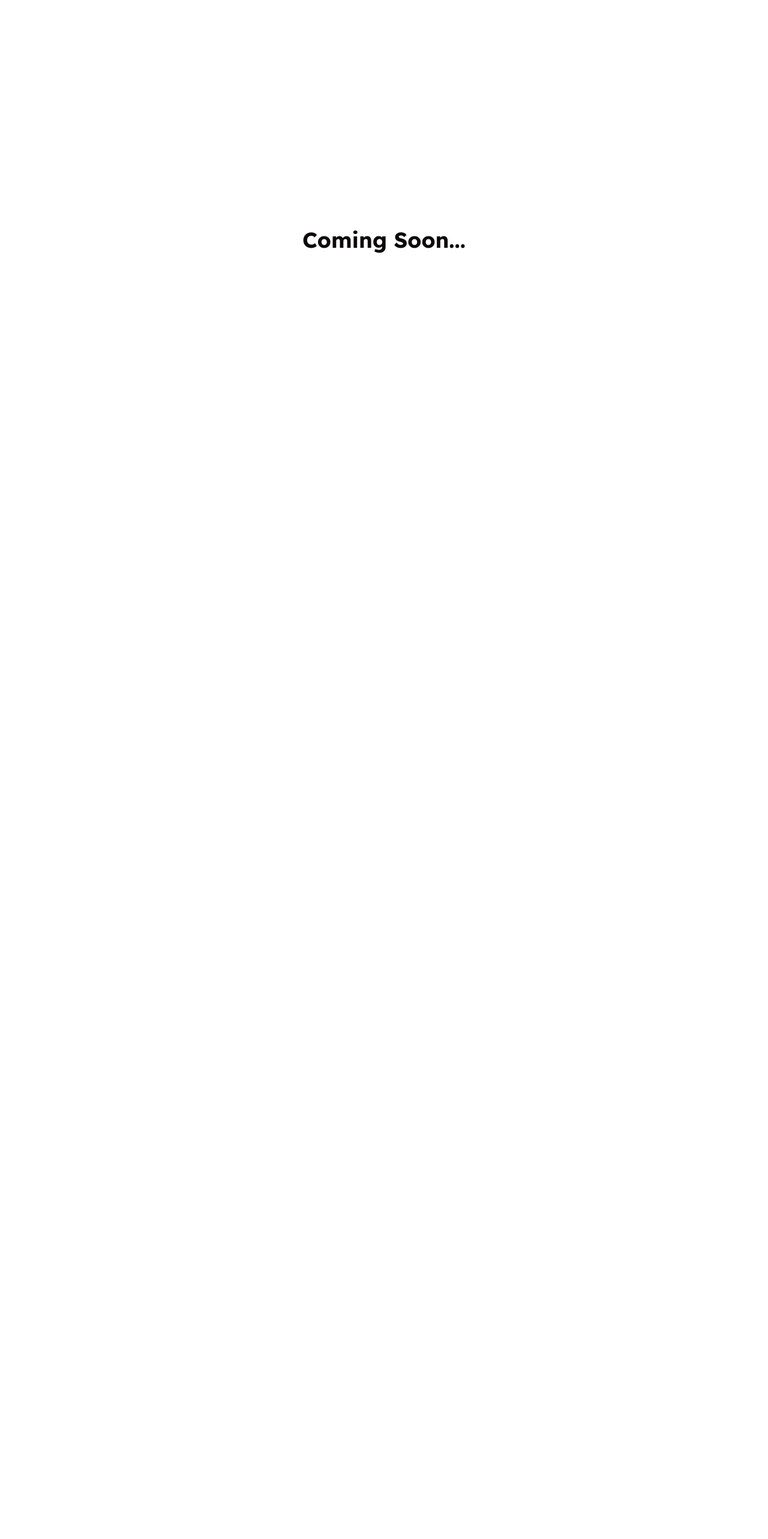
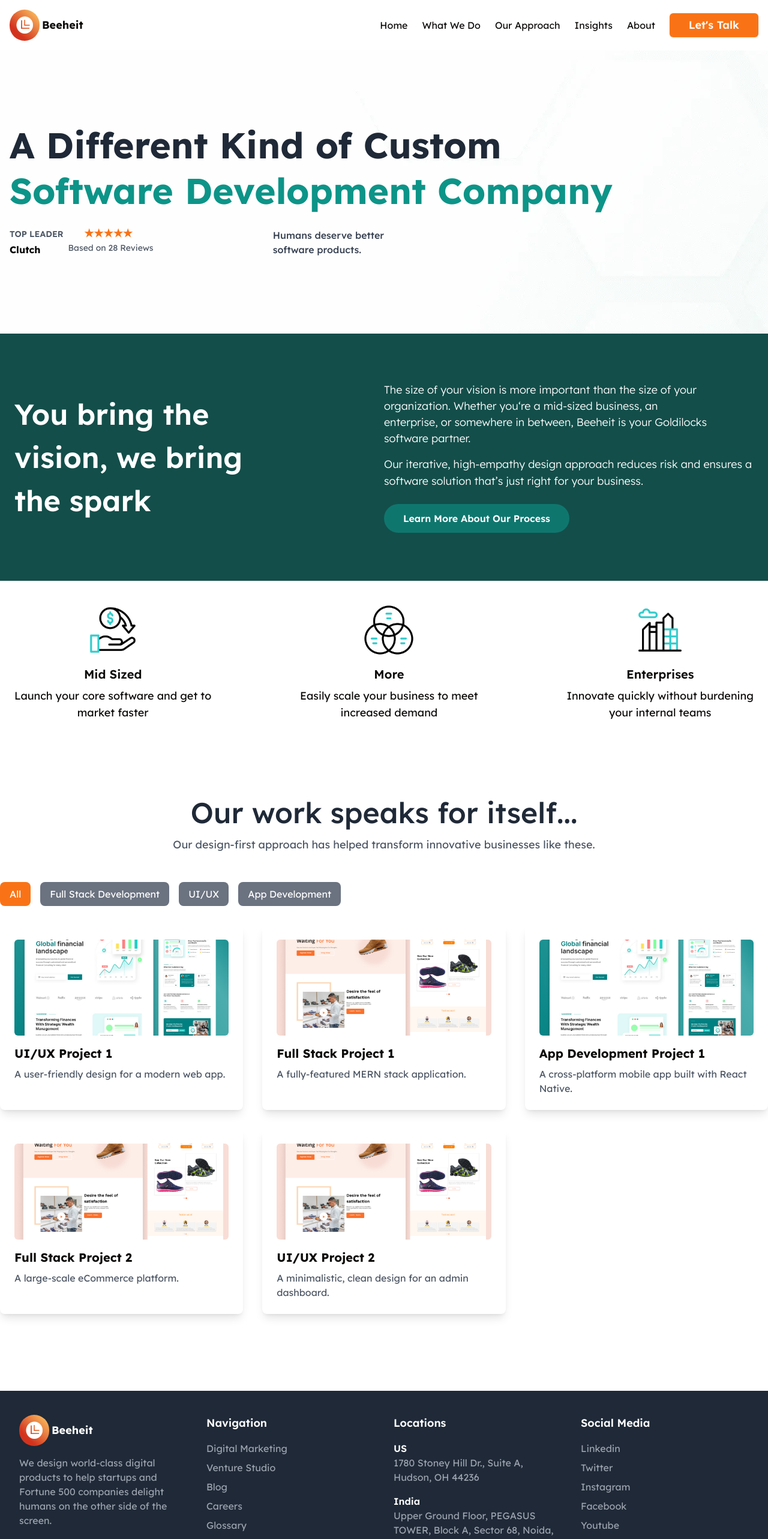
Before and after one commit to jonyBhatt/Beeheit, a Next.js app: page / in a window 1280 px wide. Shown: the top 2565 px of the page at 60% size. Before the commit the page ends 800 px from the top, so only its background shows below. Built offline with nearby package versions, Linux system fonts and the light colour scheme.

Commit message:
Chenge the layout to live

```diff
--- a/app/(root)/layout.tsx
+++ b/app/(root)/layout.tsx
@@ -1,6 +1,6 @@
 /* eslint-disable @typescript-eslint/no-unused-vars */
-// import Footer from "@/components/shared/Footer";
-// import Navbar from "@/components/shared/Navbar";
+import Footer from "@/components/shared/Footer";
+import Navbar from "@/components/shared/Navbar";
 import React from "react";
 
 export default function MainLayout({
@@ -10,11 +10,11 @@ export default function MainLayout({
 }>) {
   return (
     <div className="flex flex-col min-h-svh w-full ">
-      {/* <Navbar /> */}
+      <Navbar />
       <main className="flex flex-col min-h-svh h-full justify-center items-center">
-        <h1 className="text-center font-bold text-4xl">Coming Soon...</h1>
+       {children}
       </main>
-      {/* <Footer /> */}
+      <Footer />
     </div>
   );
 }
--- a/app/layout.tsx
+++ b/app/layout.tsx
@@ -20,7 +20,7 @@ export default function RootLayout({
       <body className={`${lexend.variable}  antialiased`}>
         <ThemeProvider
           attribute="class"
-          defaultTheme="system"
+          defaultTheme="light"
           enableSystem
           disableTransitionOnChange
         >
```
